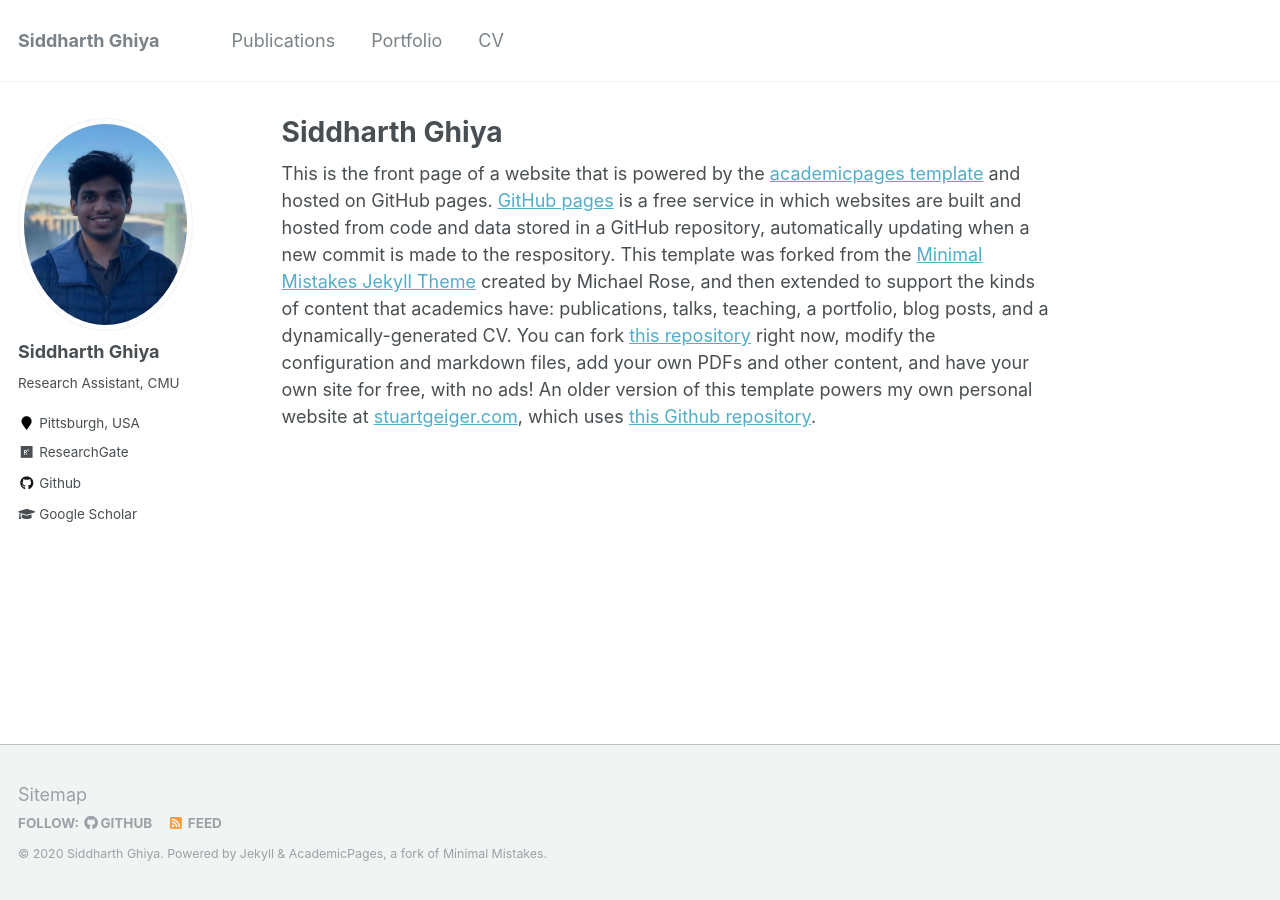
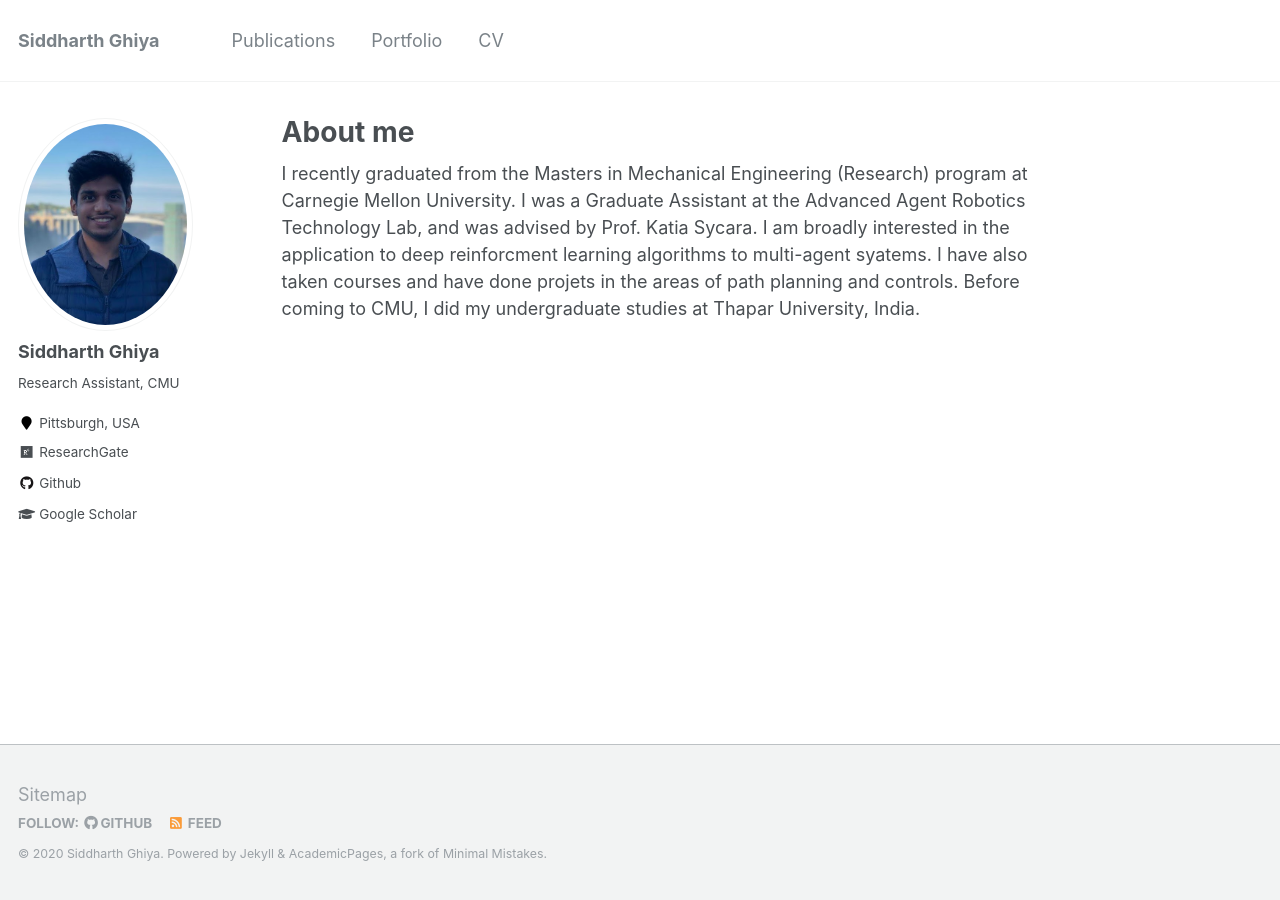
Before and after one commit to siddharthghiya/siddharthghiya.github.io, a Jekyll site: the page built from _pages/about.md, in a window 1280 px wide. Built offline with Jekyll 4.4.1, drawn with Linux system fonts in a browser that asks for light colours.

Commit message:
about me now working

```diff
--- a/_pages/about.md
+++ b/_pages/about.md
@@ -1,6 +1,6 @@
 ---
 permalink: /
-title: "Siddharth Ghiya"
+title: "About me"
 excerpt: "About me"
 author_profile: true
 redirect_from:
@@ -8,4 +8,4 @@ redirect_from:
   - /about.html
 ---
 
-This is the front page of a website that is powered by the [academicpages template](https://github.com/academicpages/academicpages.github.io) and hosted on GitHub pages. [GitHub pages](https://pages.github.com) is a free service in which websites are built and hosted from code and data stored in a GitHub repository, automatically updating when a new commit is made to the respository. This template was forked from the [Minimal Mistakes Jekyll Theme](https://mmistakes.github.io/minimal-mistakes/) created by Michael Rose, and then extended to support the kinds of content that academics have: publications, talks, teaching, a portfolio, blog posts, and a dynamically-generated CV. You can fork [this repository](https://github.com/academicpages/academicpages.github.io) right now, modify the configuration and markdown files, add your own PDFs and other content, and have your own site for free, with no ads! An older version of this template powers my own personal website at [stuartgeiger.com](http://stuartgeiger.com), which uses [this Github repository](https://github.com/staeiou/staeiou.github.io).
+I recently graduated from the Masters in Mechanical Engineering (Research) program at Carnegie Mellon University. I was a Graduate Assistant at the Advanced Agent Robotics Technology Lab, and was advised by Prof. Katia Sycara. I am broadly interested in the application to deep reinforcment learning algorithms to multi-agent syatems. I have also taken courses and have done projets in the areas of path planning and controls. Before coming to CMU, I did my undergraduate studies at Thapar University, India.
```
